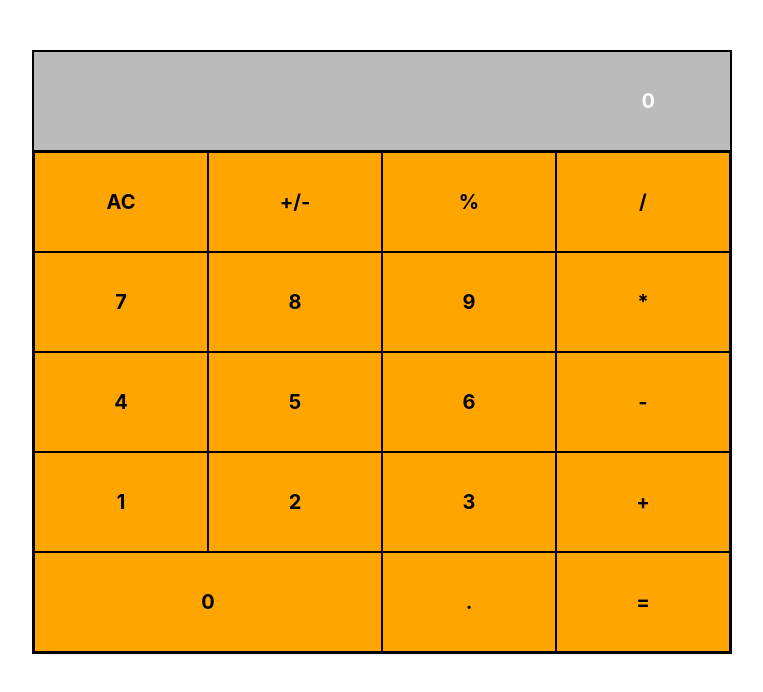
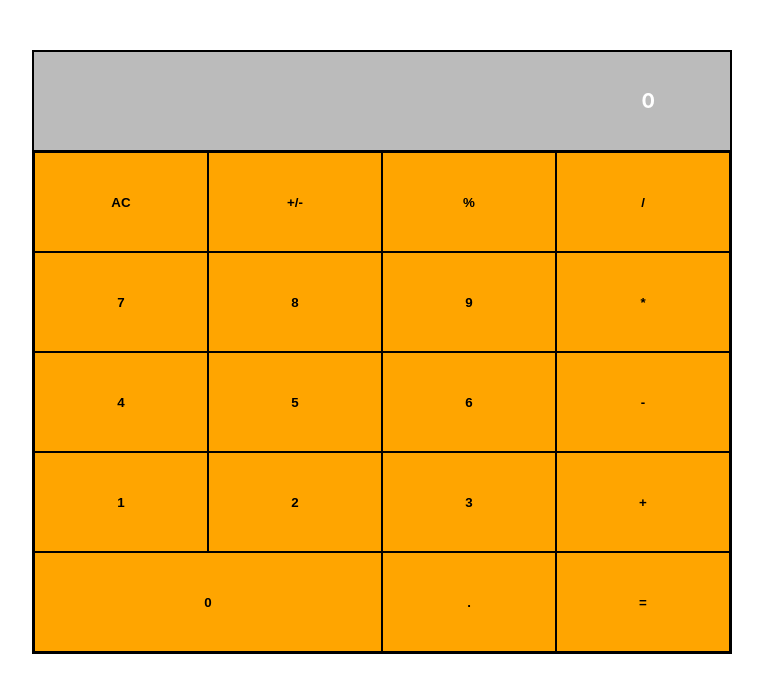
Before and after one commit to alvaropazz/react-calculator, a React (Create React App) app: page / in a window 1280 px wide. Shown: the top 692 px of the page, without its empty margins (258-1021 px from the left). Built offline with nearby package versions, Linux system fonts and the light colour scheme.

Commit message:
CORRECT CODE REVIEW: EDIT README FILE, REFACTOR BUTTON COMPONENT

```diff
--- a/src/components/Button.js
+++ b/src/components/Button.js
@@ -3,9 +3,7 @@ import PropTypes from 'prop-types';
 import './Button.css';
 
 const Button = props => {
-  const { name } = props;
-  const { color } = props;
-  const { wide } = props;
+  const { name, color, wide } = props;
   const wideStyle = {
     backgroundColor: color,
     flexBasis: '50%',
@@ -15,23 +13,13 @@ const Button = props => {
     flexBasis: '25%',
   };
   return (
-    wide
-      ? (
-        <div
-          className="button"
-          style={wideStyle}
-        >
-          {name}
-        </div>
-      )
-      : (
-        <div
-          className="button"
-          style={normalStyle}
-        >
-          {name}
-        </div>
-      )
+    <button
+      type="button"
+      className="button"
+      style={wide ? wideStyle : normalStyle}
+    >
+      {name}
+    </button>
   );
 };
 
```
Also changed, not shown: 1 other file (tests, documents, lock files or other folders).
